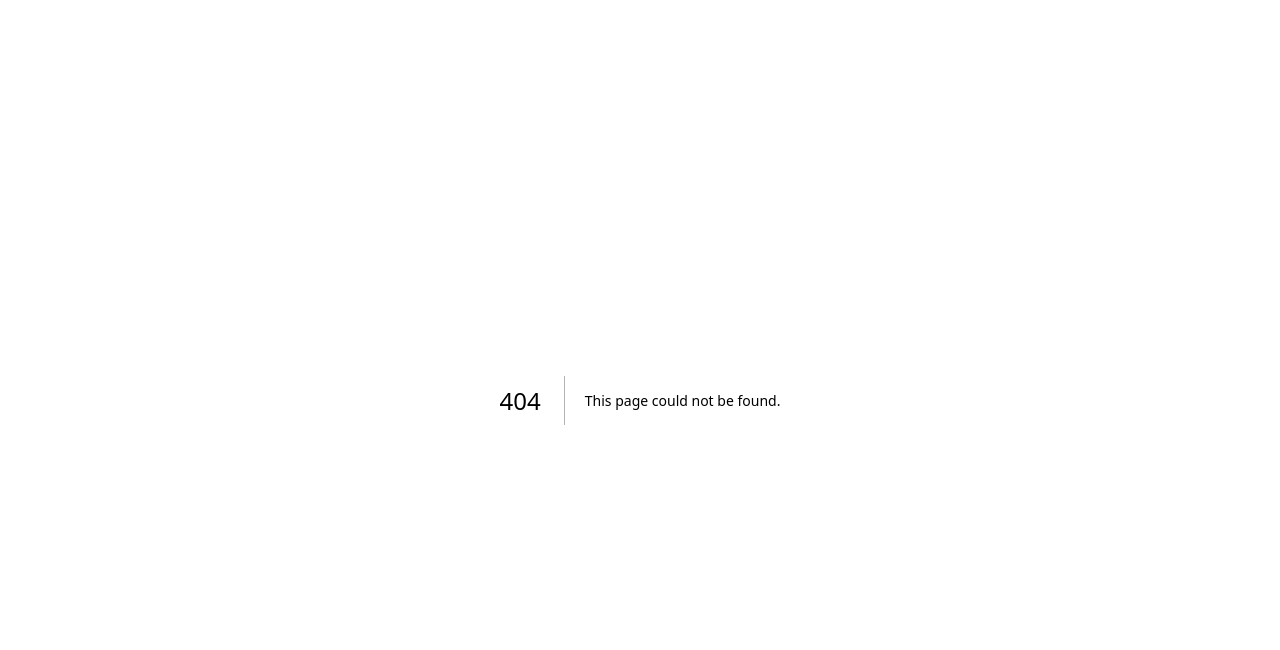
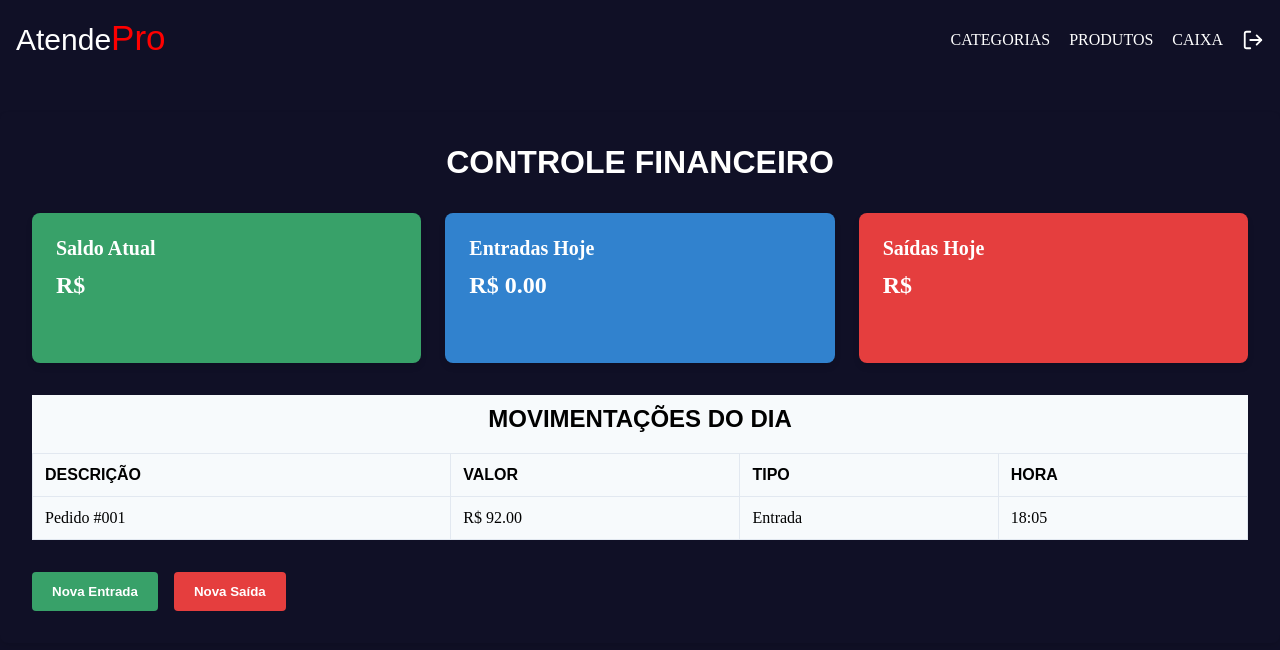
Before and after one commit to CarlosLeonardoMariano/frontend, a Next.js app: page /dashboard/financeiro in a window 1280 px wide. Before the commit this address had no page. Shown: the top 650 px of the page. Built offline with nearby package versions, Linux system fonts and the light colour scheme; no server answers.

Commit message:
comitando caixa

```diff
--- a/src/app/dashboard/components/header/index.js
+++ b/src/app/dashboard/components/header/index.js
@@ -35,6 +35,7 @@ export default function Header() {
                     <div className={styles.menuLinks}>
                         <Link href={'/dashboard/categorias'}>Categorias</Link>
                         <Link href={'/dashboard/produtos'}>Produtos</Link>
+                        <Link href={'/dashboard/financeiro'}>Caixa</Link>
                         <form action={handleLogout}>
                             <button type='submit'>
                                 <LogOutIcon size={22} color='white' />
--- /dev/null
+++ b/src/app/dashboard/financeiro/financeiro.module.scss
@@ -0,0 +1,140 @@
+// Variáveis de cores para facilitar a manutenção
+$verde: #38a169;
+$vermelho: #e53e3e;
+$azul: #3182ce;
+$cinza-claro: #f7fafc;
+$cinza-escuro: #2d3748;
+
+// Estilo geral do container do financeiro
+.financeiroContainer {
+  padding: 2rem;
+  background-color: 'trasparent';
+  border-radius: 8px;
+  box-shadow: 0 4px 6px rgba(0, 0, 0, 0.1);
+}
+
+// Estilos do título
+.title {
+  font-size: 2rem;
+  font-weight: bold;
+  margin-bottom: 2rem;
+  color: white;
+  font-family: Arial, Helvetica, sans-serif;
+  text-align: center;
+  text-transform: uppercase;
+
+}
+
+// Container para a grid de cards
+.gridContainer {
+  display: grid;
+  grid-template-columns: 1fr 1fr 1fr;
+  gap: 1.5rem;
+  min-height: 150px;
+  margin-bottom: 2rem;
+}
+
+// Estilos para os cards (Saldo, Entradas, Saídas)
+.card {
+  padding: 1.5rem;
+  border-radius: 8px;
+  color: white;
+  box-shadow: 0 4px 6px rgba(0, 0, 0, 0.1);
+
+  h2 {
+    font-size: 1.25rem;
+    font-weight: bold;
+    margin-bottom: 0.75rem;
+  }
+
+  p {
+    font-size: 1.5rem;
+    font-weight: bold;
+  }
+}
+
+.saldo {
+  background-color: $verde;
+}
+
+.entradas {
+  background-color: $azul;
+}
+
+.saidas {
+  background-color: $vermelho;
+}
+
+// Estilos para a tabela de movimentações
+.movimentacoes {
+  margin-top: 2rem;
+  background-color: $cinza-claro;
+
+  .h2Movimentaçoes{
+    font-family: Arial, Helvetica, sans-serif;
+    text-transform: uppercase;
+    padding: 10px;
+    text-align: center;
+    margin-bottom: 10px;
+  }
+
+  table {
+    width: 100%;
+    border-collapse: collapse;
+
+    th, td {
+      padding: 0.75rem;
+      border: 1px solid #e2e8f0;
+      text-align: left;
+      background-color: $cinza-claro;
+
+    }
+
+    th {
+      background-color: $cinza-claro;
+      text-transform: uppercase;
+      font-family: Arial, Helvetica, sans-serif;
+    }
+
+    .entrada {
+      color: $verde;
+    }
+
+    .saida {
+      color: $vermelho;
+    }
+  }
+}
+
+// Estilos para os botões
+.buttons {
+  display: flex;
+  gap: 1rem;
+  margin-top: 2rem;
+
+  .btn {
+    padding: 0.75rem 1.25rem;
+    border-radius: 4px;
+    font-weight: bold;
+    cursor: pointer;
+    border: none;
+  }
+
+  .btnEntrada {
+    background-color: $verde;
+    color: white;
+
+    &:hover {
+      background-color: darken($verde, 10%);
+    }
+  }
+
+  .btnSaida {
+    background-color: $vermelho;
+    color: white;
+
+    &:hover {
+      background-color: darken($vermelho, 10%);
+    }
+  }
+}
--- /dev/null
+++ b/src/app/dashboard/financeiro/page.js
@@ -0,0 +1,83 @@
+'use client'
+
+import styles from './financeiro.module.scss';
+import { useEffect, useState } from 'react';
+
+
+
+
+export default function Financeiro() {
+  const [entradas, setEntradas] = useState(0);
+
+  useEffect(()=>{
+    const entradasStorage = localStorage.getItem('entradas');
+    if (!entradasStorage || isNaN(parseFloat(entradasStorage))) {
+      setEntradas(0);
+    } else {
+      setEntradas(parseFloat(entradasStorage));
+    }
+  },[])
+
+  return (
+    <div className={styles.financeiroContainer}>
+      <h1 className={styles.title}>Controle Financeiro</h1>
+
+      <div className={styles.gridContainer}>
+        <div className={`${styles.card} ${styles.saldo}`}>
+          <h2>Saldo Atual</h2>
+          <p>R$ </p>
+        </div>
+
+        <div className={`${styles.card} ${styles.entradas}`}>
+          <h2>Entradas Hoje </h2>
+          <p>R$ {entradas.toFixed(2)}</p>
+        </div>
+
+        <div className={`${styles.card} ${styles.saidas}`}>
+          <h2>Saídas Hoje</h2>
+          <p>R$</p>
+        </div>
+      </div>
+
+      <div className={styles.movimentacoes}>
+        <h2 className={styles.h2Movimentaçoes}>Movimentações do dia</h2>
+        <table>
+          <thead>
+            <tr>
+              <th>Descrição</th>
+              <th>Valor</th>
+              <th>Tipo</th>
+              <th>Hora</th>
+            </tr>
+          </thead>
+          <tbody>
+            <tr>
+                <td>
+                Pedido #001
+                </td>
+
+                <td>
+                R$ 92.00
+                </td>
+
+                <td>
+                Entrada
+                </td>
+
+                <td>
+                18:05
+                </td>
+
+            </tr>
+
+          </tbody>
+        </table>
+      </div>
+
+      <div className={styles.buttons}>
+        <button className={`${styles.btn} ${styles.btnEntrada}`}>Nova Entrada</button>
+        <button className={`${styles.btn} ${styles.btnSaida}`}>Nova Saída</button>
+      </div>
+    </div>
+  );
+}
```
Also changed, not shown: src/app/dashboard/components/modal/modal.js (+17 -3 lines).
